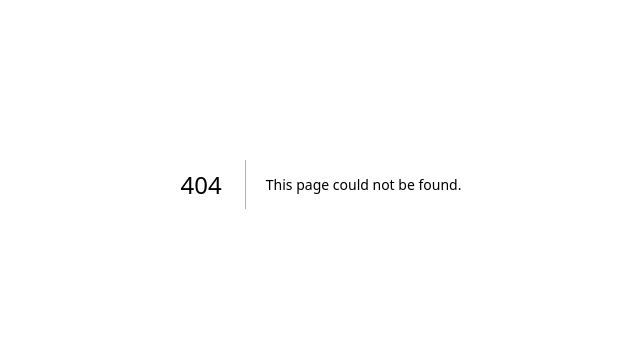
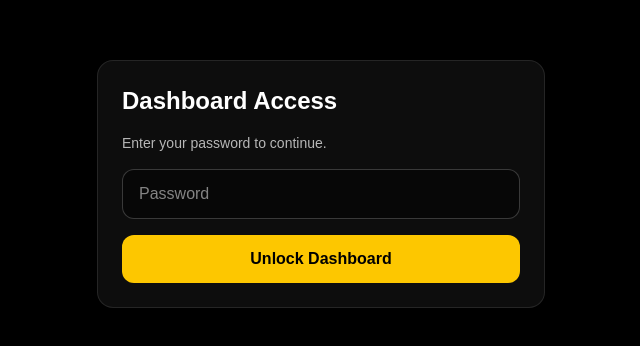
Before and after one commit to robopdesigns/luxeleadpro-site, a Next.js app: page /dashboard/login in a window 1280 px wide. Before the commit this address had no page. Shown: the part 216-562 px from the top of the page, without its empty margins (319-959 px from the left). Built offline with nearby package versions, Linux system fonts and the light colour scheme.

Commit message:
feat: protect dashboard with password gate

```diff
--- /dev/null
+++ b/app/api/dashboard-login/route.ts
@@ -0,0 +1,36 @@
+import { NextResponse } from "next/server";
+
+const DASHBOARD_COOKIE = "dashboard_auth";
+
+export async function POST(request: Request) {
+  const body = (await request.json().catch(() => null)) as {
+    password?: string;
+  } | null;
+
+  const inputPassword = body?.password?.trim() || "";
+  const requiredPassword = process.env.DASHBOARD_ACCESS_PASSWORD?.trim() || "";
+
+  if (!requiredPassword) {
+    return NextResponse.json(
+      { error: "Dashboard password is not configured" },
+      { status: 500 }
+    );
+  }
+
+  if (!inputPassword || inputPassword !== requiredPassword) {
+    return NextResponse.json({ error: "Invalid credentials" }, { status: 401 });
+  }
+
+  const response = NextResponse.json({ ok: true });
+  response.cookies.set({
+    name: DASHBOARD_COOKIE,
+    value: "1",
+    httpOnly: true,
+    sameSite: "lax",
+    secure: process.env.NODE_ENV === "production",
+    path: "/",
+    maxAge: 60 * 60 * 12,
+  });
+
+  return response;
+}
--- /dev/null
+++ b/app/dashboard/login/page.tsx
@@ -0,0 +1,60 @@
+"use client";
+
+import { FormEvent, useState } from "react";
+
+export default function DashboardLoginPage() {
+  const [password, setPassword] = useState("");
+  const [error, setError] = useState("");
+  const [loading, setLoading] = useState(false);
+
+  async function handleSubmit(e: FormEvent<HTMLFormElement>) {
+    e.preventDefault();
+    setError("");
+    setLoading(true);
+
+    const res = await fetch("/api/dashboard-login", {
+      method: "POST",
+      headers: { "Content-Type": "application/json" },
+      body: JSON.stringify({ password }),
+    });
+
+    if (res.ok) {
+      window.location.href = "/dashboard";
+      return;
+    }
+
+    setError("Invalid password. Please try again.");
+    setLoading(false);
+  }
+
+  return (
+    <main className="flex min-h-screen items-center justify-center bg-black px-6 text-white">
+      <form
+        onSubmit={handleSubmit}
+        className="w-full max-w-md space-y-4 rounded-2xl border border-white/10 bg-white/5 p-6"
+      >
+        <h1 className="text-2xl font-bold">Dashboard Access</h1>
+        <p className="text-sm text-white/70">Enter your password to continue.</p>
+
+        <input
+          type="password"
+          value={password}
+          onChange={(e) => setPassword(e.target.value)}
+          required
+          placeholder="Password"
+          className="w-full rounded-xl border border-white/20 bg-black/40 px-4 py-3 outline-none focus:border-yellow-400"
+        />
+
+        <button
+          type="submit"
+          disabled={loading}
+          className="w-full rounded-xl bg-yellow-400 px-6 py-3 font-semibold text-black hover:bg-yellow-300 disabled:opacity-60"
+        >
+          {loading ? "Checking..." : "Unlock Dashboard"}
+        </button>
+
+        {error && <p className="text-sm text-red-300">{error}</p>}
+      </form>
+    </main>
+  );
+}
--- /dev/null
+++ b/proxy.ts
@@ -0,0 +1,29 @@
+import { NextResponse } from "next/server";
+import type { NextRequest } from "next/server";
+
+const DASHBOARD_COOKIE = "dashboard_auth";
+
+export function proxy(request: NextRequest) {
+  const { pathname } = request.nextUrl;
+
+  if (!pathname.startsWith("/dashboard")) {
+    return NextResponse.next();
+  }
+
+  if (pathname === "/dashboard/login") {
+    return NextResponse.next();
+  }
+
+  const isAuthed = request.cookies.get(DASHBOARD_COOKIE)?.value === "1";
+
+  if (isAuthed) {
+    return NextResponse.next();
+  }
+
+  const loginUrl = new URL("/dashboard/login", request.url);
+  return NextResponse.redirect(loginUrl);
+}
+
+export const config = {
+  matcher: ["/dashboard/:path*"],
+};
```
